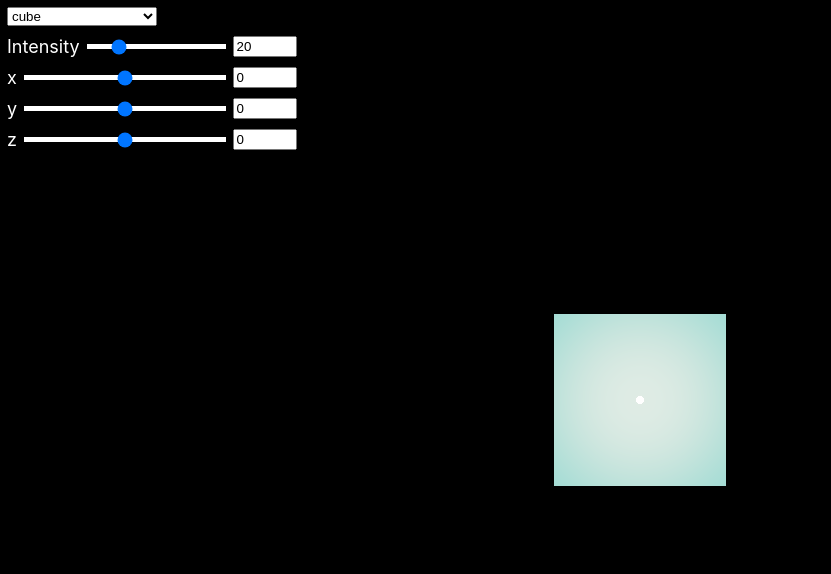
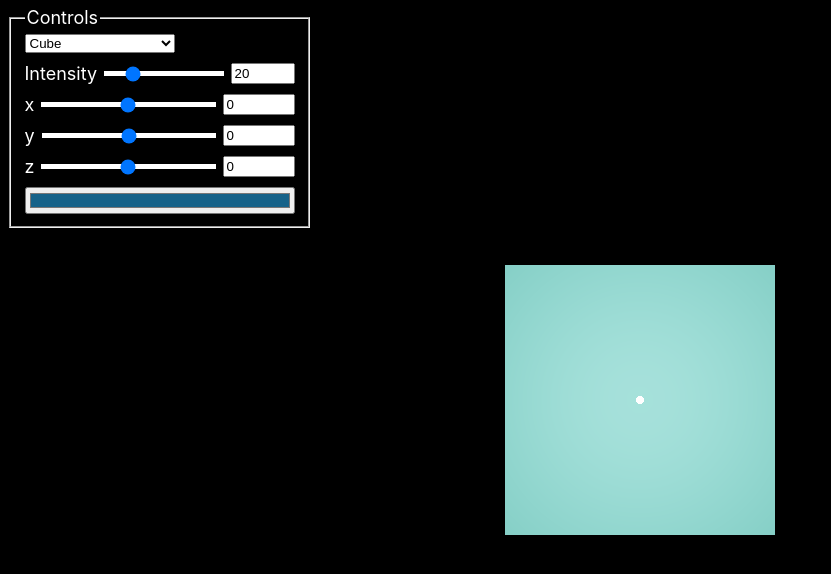
Before and after one commit to postrockreverb/canvas-graphics, a React (Create React App) app: page /Lab06 in a window 1280 px wide. Shown: the top 574 px of the page, without its empty margins (0-831 px from the left). Built offline with nearby package versions, Linux system fonts and the light colour scheme.

Commit message:
add more controlls

```diff
--- a/src/pages/Lab06/index.jsx
+++ b/src/pages/Lab06/index.jsx
@@ -9,9 +9,12 @@ const style = {
   height: window.innerHeight, // we can control scene size by setting container dimensions
 };
 
+const size = 1.5;
+
 class App extends Component {
   constructor() {
     super();
+    this.color = 0x156289;
   }
 
   componentDidMount() {
@@ -63,15 +66,19 @@ class App extends Component {
     this.mount.appendChild(this.renderer.domElement); // mount using React ref
   };
 
-  getCube = () => {
-    const size = 1;
-    const geometry = new THREE.BoxGeometry(size, size, size);
-    const material = new THREE.MeshPhongMaterial({
-      color: 0x156289,
+  getMaterial = (color) => {
+    const material = new THREE.MeshPhysicalMaterial({
+      color: color,
       emissive: 0x072534,
       side: THREE.DoubleSide,
       flatShading: true,
     });
+    return material;
+  };
+
+  getCube = () => {
+    const geometry = new THREE.BoxGeometry(size, size, size);
+    const material = this.getMaterial(this.color);
     const figure = new THREE.Mesh(geometry, material);
     figure.castShadow = true;
     figure.position.y = 2;
@@ -80,14 +87,8 @@ class App extends Component {
   };
 
   getPyramid = () => {
-    const size = 1;
     const geometry = new THREE.CylinderGeometry(0.001, size * 1, size * 1, 4);
-    const material = new THREE.MeshPhongMaterial({
-      color: 0x156289,
-      emissive: 0x072534,
-      side: THREE.DoubleSide,
-      flatShading: true,
-    });
+    const material = this.getMaterial(this.color);
     const figure = new THREE.Mesh(geometry, material);
     figure.castShadow = true;
     figure.position.y = 2;
@@ -131,6 +132,8 @@ class App extends Component {
     return (
       <div>
         <div className={styles.sliders}>
+          <fieldset className={styles.edges}>
+            <legend>Controls</legend>
             <Selector
               onChange={(o) => {
                 this.scene.remove(this.figure);
@@ -155,25 +158,36 @@ class App extends Component {
             />
             <Slider
               label="x"
-            min={-50}
-            max={50}
+              min={-100}
+              max={100}
               defaultValue={0}
               onChange={(e) => (this.bulbLight.position.x = e.target.value / 50)}
             />
             <Slider
               label="y"
-            min={-50}
-            max={50}
+              min={-100}
+              max={100}
               defaultValue={0}
               onChange={(e) => (this.bulbLight.position.y = e.target.value / 50 + 2)}
             />
             <Slider
               label="z"
-            min={-50}
-            max={50}
+              min={-100}
+              max={100}
               defaultValue={0}
               onChange={(e) => (this.bulbLight.position.z = e.target.value / 50)}
             />
+            <input
+              style={{ width: '100%' }}
+              type="color"
+              defaultValue={'#156289'}
+              onChange={(e) => {
+                const rgb = toRGB(e.target.value.slice(1, e.target.value.length));
+                this.color = `rgb(${rgb[0]},${rgb[1]},${rgb[2]})`;
+                this.figure.material = this.getMaterial(this.color);
+              }}
+            />
+          </fieldset>
         </div>
         <div style={style} ref={(ref) => (this.mount = ref)} />
       </div>
@@ -192,6 +206,12 @@ const toRadians = (angle) => {
 };
 
 const options = {
-  cube: 'cube',
-  pyramid: 'pyramid',
+  cube: 'Cube',
+  pyramid: 'Pyramid',
 };
+
+const toRGB = (value) => {
+  var aRgbHex = value.match(/.{1,2}/g);
+  var aRgb = [parseInt(aRgbHex[0], 16), parseInt(aRgbHex[1], 16), parseInt(aRgbHex[2], 16)];
+  return aRgb;
+};
--- a/src/pages/Lab06/index.module.css
+++ b/src/pages/Lab06/index.module.css
@@ -13,9 +13,11 @@
   background-color: black;
   color: white;
   font-size: large;
-  gap: 10px;
 }
 
 .edges {
-  width: 170px;
+  display: flex;
+  flex-direction: column;
+  gap: 10px;
+  width: 270px;
 }
```
Lines whose indentation alone changed are shown as unchanged.
